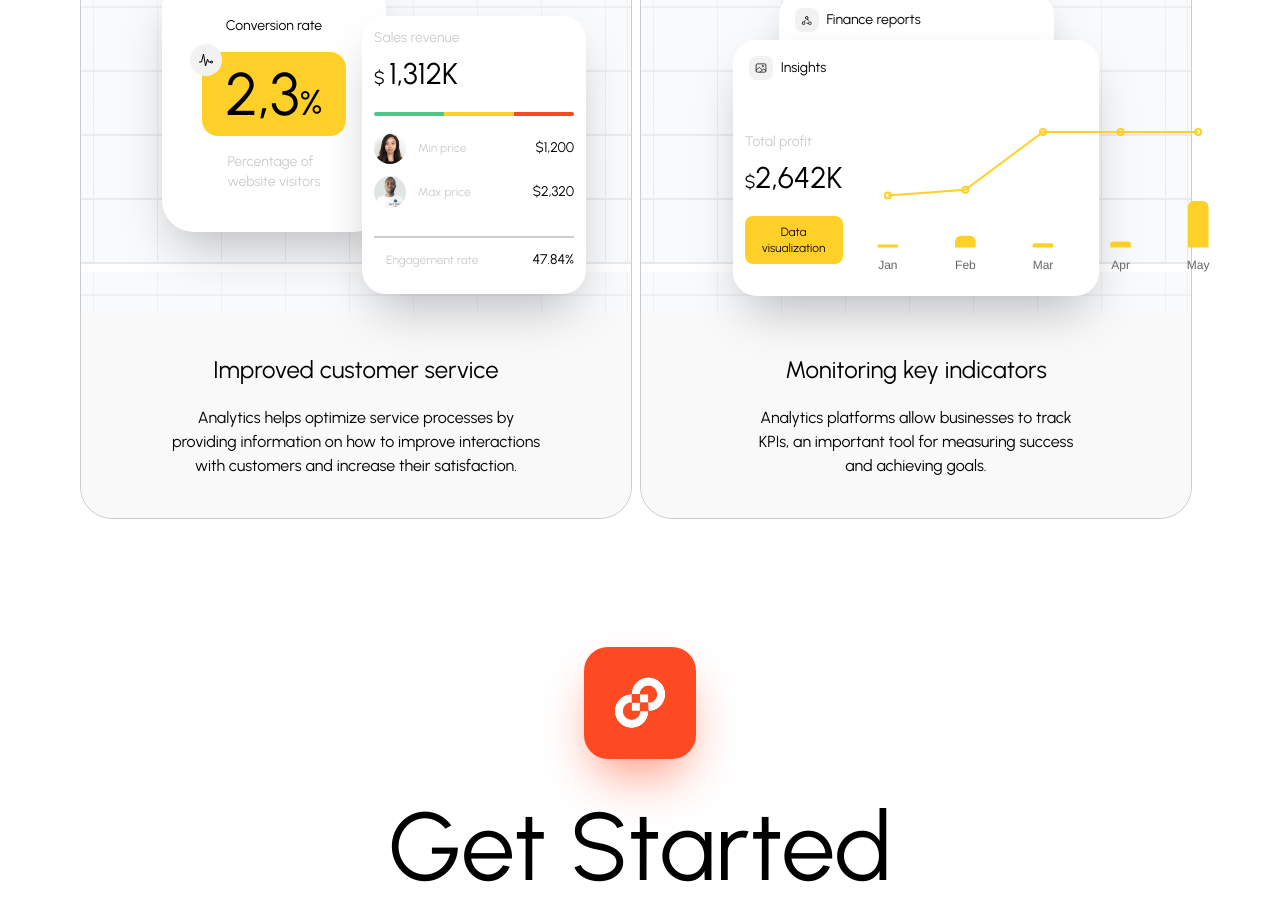
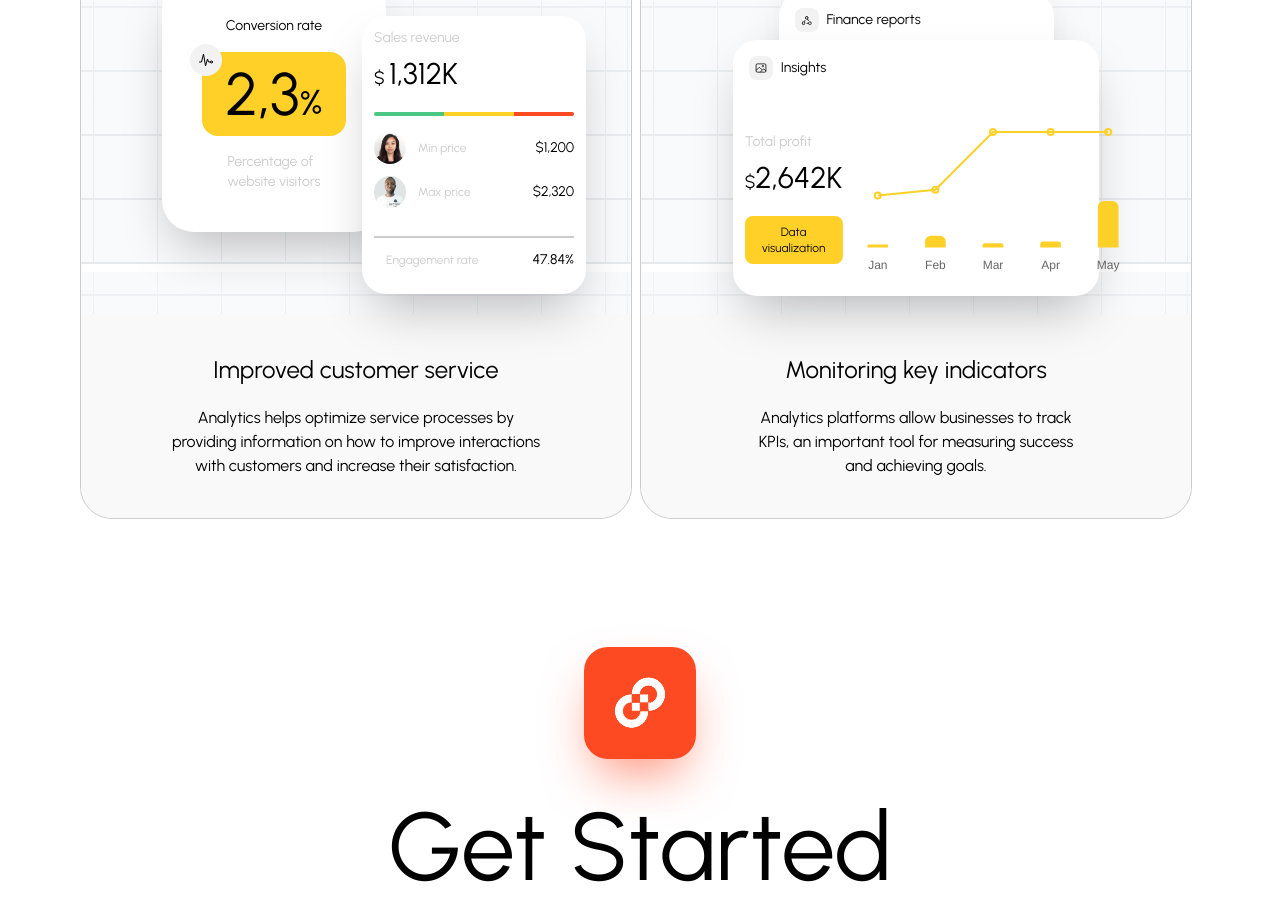
Before and after one commit to onyegood/analytics-pro, a React (Create React App) app: page / in a window 1280 px wide. Shown: the part 3980-4900 px from the top of the page. Built offline with nearby package versions, Linux system fonts and the light colour scheme.

Commit message:
fix: insight card size issue

```diff
--- a/src/components/MixedChart.tsx
+++ b/src/components/MixedChart.tsx
@@ -61,7 +61,7 @@ const MixedChart: React.FC<Props> = ({ labels, values1, values2 }) => {
           },
         },
       }}
-      width={400}
+      width={300}
       height={150}
     />
   );
```
